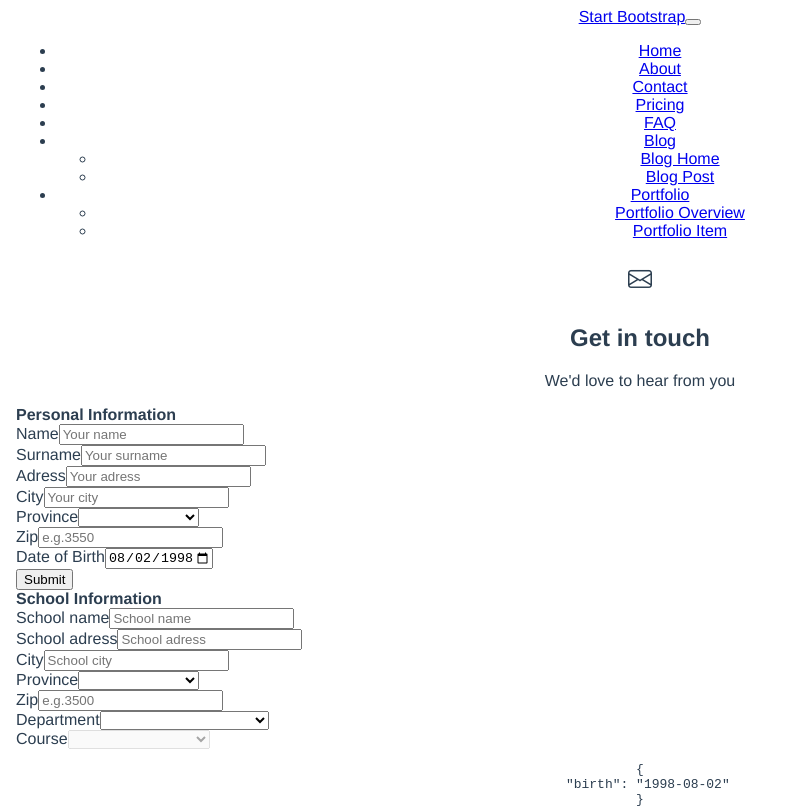
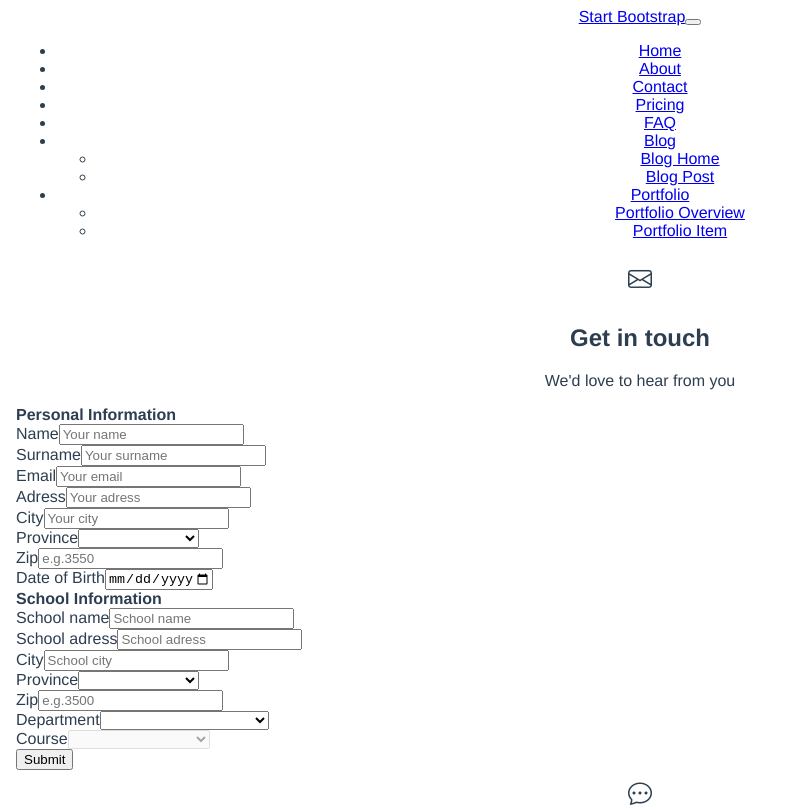
Before and after one commit to AbdulkadirAksu28/stage-project1, a Vue app: page / in a window 1280 px wide. Shown: the top 808 px of the page, without its empty margins (0-792 px from the left). Built offline with nearby package versions, Linux system fonts and the light colour scheme.

Commit message:
added validation with vuelidate

```diff
--- /dev/null
+++ b/jsconfig.json
@@ -0,0 +1,5 @@
+{
+    "include": [
+      "./src/**/*"
+    ]
+  }
--- a/package.json
+++ b/package.json
@@ -8,13 +8,16 @@
     "lint": "vue-cli-service lint"
   },
   "dependencies": {
+    "@vuelidate/core": "^2.0.0-alpha.32",
+    "@vuelidate/validators": "^2.0.0-alpha.25",
     "bootstrap": "^5.1.3",
     "core-js": "^3.6.5",
     "jquery": "^3.6.0",
     "vue": "^3.0.0",
     "vue-datepicker": "^1.3.0",
     "vue3-datepicker": "^0.2.5",
-    "vuejs-datepicker": "^1.6.2"
+    "vuejs-datepicker": "^1.6.2",
+    "vuelidate": "^0.7.6"
   },
   "devDependencies": {
     "@vue/cli-plugin-babel": "~4.5.0",
--- a/src/components/Form.vue
+++ b/src/components/Form.vue
@@ -41,7 +41,11 @@
                         placeholder="Your name"
                         v-model="info.name"
                       />
+                      <span class="text-danger" v-if="v$.name.$error"
+                        >{{ v$.name.$errors[0].$message }}
+                      </span>
                     </div>
+
                     <div class="form-group">
                       <label class="m-2" for="surname">Surname</label>
                       <input
@@ -51,7 +55,25 @@
                         placeholder="Your surname"
                         v-model="info.surname"
                       />
+                      <span class="text-danger" v-if="v$.surname.$error"
+                        >{{ v$.surname.$errors[0].$message }}
+                      </span>
                     </div>
+
+                    <div class="form-group">
+                      <label class="m-2" for="email">Email</label>
+                      <input
+                        id="email"
+                        type="text"
+                        class="form-control mb-2"
+                        placeholder="Your email"
+                        v-model="info.email"
+                      />
+                      <span class="text-danger" v-if="v$.email.$error"
+                        >{{ v$.email.$errors[0].$message }}
+                      </span>
+                    </div>
+
                     <div class="form-group">
                       <label class="m-2" for="adress">Adress</label>
                       <input
@@ -61,6 +83,9 @@
                         placeholder="Your adress"
                         v-model="info.adress"
                       />
+                      <span  class="text-danger" v-if="v$.adress.$error"
+                        >{{ v$.adress.$errors[0].$message }}
+                      </span>
                     </div>
                     <div class="row">
                       <div class="form-group col-md-4">
@@ -72,6 +97,9 @@
                           placeholder="Your city"
                           v-model="info.city"
                         />
+                        <span class="small text-danger" v-if="v$.city.$error"
+                          >{{ v$.city.$errors[0].$message }}
+                        </span>
                       </div>
                       <div class="form-group col-md-5">
                         <label class="m-2" for="province">Province</label>
@@ -85,6 +113,9 @@
                             {{ p.name }}
                           </option>
                         </select>
+                        <span class="small text-danger" v-if="v$.province.$error"
+                          >{{ v$.province.$errors[0].$message }}
+                        </span>
                       </div>
                       <div class="form-group col-md-3">
                         <label class="m-2" for="zipcode">Zip</label>
@@ -95,6 +126,9 @@
                           placeholder="e.g.3550"
                           v-model="info.zip"
                         />
+                        <span class="small text-danger" v-if="v$.zip.$error"
+                          >{{ v$.zip.$errors[0].$message }}
+                        </span>
                       </div>
                     </div>
                     <div class="form-group">
@@ -104,17 +138,13 @@
                         id="start"
                         name="trip-start"
                         class="form-control mb-2"
-                        min="1950-01-01"
-                        max="2021-11-19"
+                        min="1980-01-01"
+                        :max="nowDate"
                         v-model="info.birth"
                       />
-                    </div>
-                    <div class="form-group button mt-5">
-                      <input
-                        type="submit"
-                        value="Submit"
-                        class="btn btn-dark"
-                      />
+                      <span class="text-danger" v-if="v$.birth.$error"
+                        >{{ v$.birth.$errors[0].$message }}
+                      </span>
                     </div>
                   </div>
                   <div class="col-md-5">
@@ -128,6 +158,9 @@
                         placeholder="School name"
                         v-model="info.schoolName"
                       />
+                      <span class="text-danger" v-if="v$.schoolName.$error"
+                        >{{ v$.schoolName.$errors[0].$message }}
+                      </span>
                     </div>
                     <div class="form-group">
                       <label class="m-2" for="school-adress"
@@ -140,6 +173,9 @@
                         placeholder="School adress"
                         v-model="info.schoolAdress"
                       />
+                      <span class="text-danger" v-if="v$.schoolAdress.$error"
+                        >{{ v$.schoolAdress.$errors[0].$message }}
+                      </span>
                     </div>
                     <div class="row">
                       <div class="form-group col-md-4">
@@ -151,6 +187,9 @@
                           placeholder="School city"
                           v-model="info.schoolCity"
                         />
+                        <span  class="small text-danger" v-if="v$.schoolCity.$error"
+                          >{{ v$.schoolCity.$errors[0].$message }}
+                        </span>
                       </div>
                       <div class="form-group col-md-5">
                         <label class="m-2" for="school-province"
@@ -166,6 +205,9 @@
                             {{ p.name }}
                           </option>
                         </select>
+                        <span class="small text-danger" v-if="v$.schoolProvince.$error"
+                          >{{ v$.schoolProvince.$errors[0].$message }}
+                        </span>
                       </div>
                       <div class="form-group col-md-3">
                         <label class="m-2" for="school-zip">Zip</label>
@@ -176,6 +218,9 @@
                           placeholder="e.g.3500"
                           v-model="info.schoolZip"
                         />
+                        <span class="small text-danger" v-if="v$.schoolZip.$error"
+                          >{{ v$.schoolZip.$errors[0].$message }}
+                        </span>
                       </div>
                     </div>
                     <div class="form-group">
@@ -197,6 +242,9 @@
                           {{ d.name }}
                         </option>
                       </select>
+                      <span class="text-danger" v-if="v$.department.$error"
+                        >{{ v$.department.$errors[0].$message }}
+                      </span>
                     </div>
                     <div class="form-group">
                       <label class="m-2" for="course">Course</label>
@@ -210,13 +258,27 @@
                           Choose your course
                         </option>
                       </select>
+                      <span class="text-danger" v-if="v$.course.$error"
+                        >{{ v$.course.$errors[0].$message }}
+                      </span>
+                    </div>
+                  </div>
+                  <div class="row all">
+                    <div class="col-md-1"></div>
+                    <div class="col-md-5 form-group button mt-4">
+                      <input
+                        @click="submitForm"
+                        type="button"
+                        value="Submit"
+                        class="btn btn-dark"
+                      />
                     </div>
                   </div>
                 </div>
               </form>
-              <div>
+              <!-- <div>
                 <pre>{{ info }}</pre>
-              </div>
+              </div> -->
             </div>
           </div>
         </div>
@@ -266,9 +328,11 @@
 
 
 <script>
-import { ref } from "vue";
+import { computed, reactive } from "vue";
 import provinces from "@/lookup/provinces";
 import departments from "@/lookup/departments";
+import useVuelidate from "@vuelidate/core";
+import { required, email, alpha, numeric } from "@vuelidate/validators";
 
 export default {
   name: "Form",
@@ -278,7 +342,43 @@ export default {
   components: {},
   data() {
     return {
-      date: "",
+      nowDate: new Date().toISOString().slice(0,10)
+    };
+  },
+  setup() {
+    const info = reactive({
+      name: "",
+      surname: "",
+      email: "",
+      birth: "",
+    });
+
+    const rules = computed(() => {
+      return {
+        name: { required, alpha },
+        surname: { required, alpha },
+        email: { required, email },
+        adress: { required },
+        city: { required },
+        province: { required },
+        birth: { required },
+        zip: { required, numeric },
+        schoolName: { required },
+        schoolAdress: { required, alpha },
+        schoolCity: { required },
+        schoolProvince: { required },
+        schoolZip: { required, numeric },
+        department: { required },
+        course: { required },
+      };
+    });
+
+    const v$ = useVuelidate(rules, info);
+    return {
+      provinces,
+      departments,
+      info,
+      v$,
     };
   },
   methods: {
@@ -298,16 +398,17 @@ export default {
         select.appendChild(el);
       }
     },
-  },
-  setup() {
-    const info = ref({
-      birth: "1998-08-02",
-    });
-    return {
-      info,
-      provinces,
-      departments
-    };
+    submitForm() {
+      console.log(this.v$);
+      this.v$.$validate();
+      if (!this.v$.$error) {
+        window.location.reload();
+        // console.log(info)
+      }
+      // else {
+      //   alert("fail");
+      // }
+    },
   },
 };
 </script>
@@ -321,6 +422,9 @@ export default {
   height: 3rem;
   width: 3rem;
   font-size: 1.5rem;
+}
+.small {
+  font-size: 13px;
 }
 
 .button {
--- a/src/main.js
+++ b/src/main.js
@@ -1,6 +1,8 @@
 import { createApp } from 'vue'
 import App from './App.vue'
 import 'bootstrap'
+import Vuelidate from 'vuelidate'
 
 
 createApp(App).mount('#app')
+createApp(App).use(Vuelidate)
```
Also changed, not shown: 1 other file (tests, documents, lock files or other folders).
